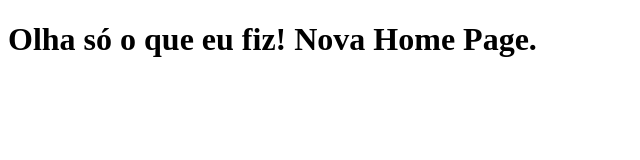
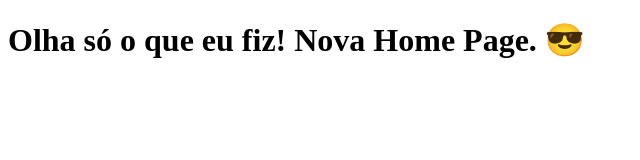
Before and after one commit to tiagorodrisz/clone-tabnews, a Next.js app: page / in a window 1280 px wide. Shown: the top 160 px of the page, without its empty margins (0-640 px from the left). Built offline with nearby package versions, Linux system fonts and the light colour scheme.

Commit message:
modifica a frase

```diff
--- a/pages/index.js
+++ b/pages/index.js
@@ -1,5 +1,5 @@
 function Home() {
-    return <h1>Olha só o que eu fiz! Nova Home Page.</h1>
+    return <h1>Olha só o que eu fiz! Nova Home Page. 😎</h1>
 
 }
 
```
